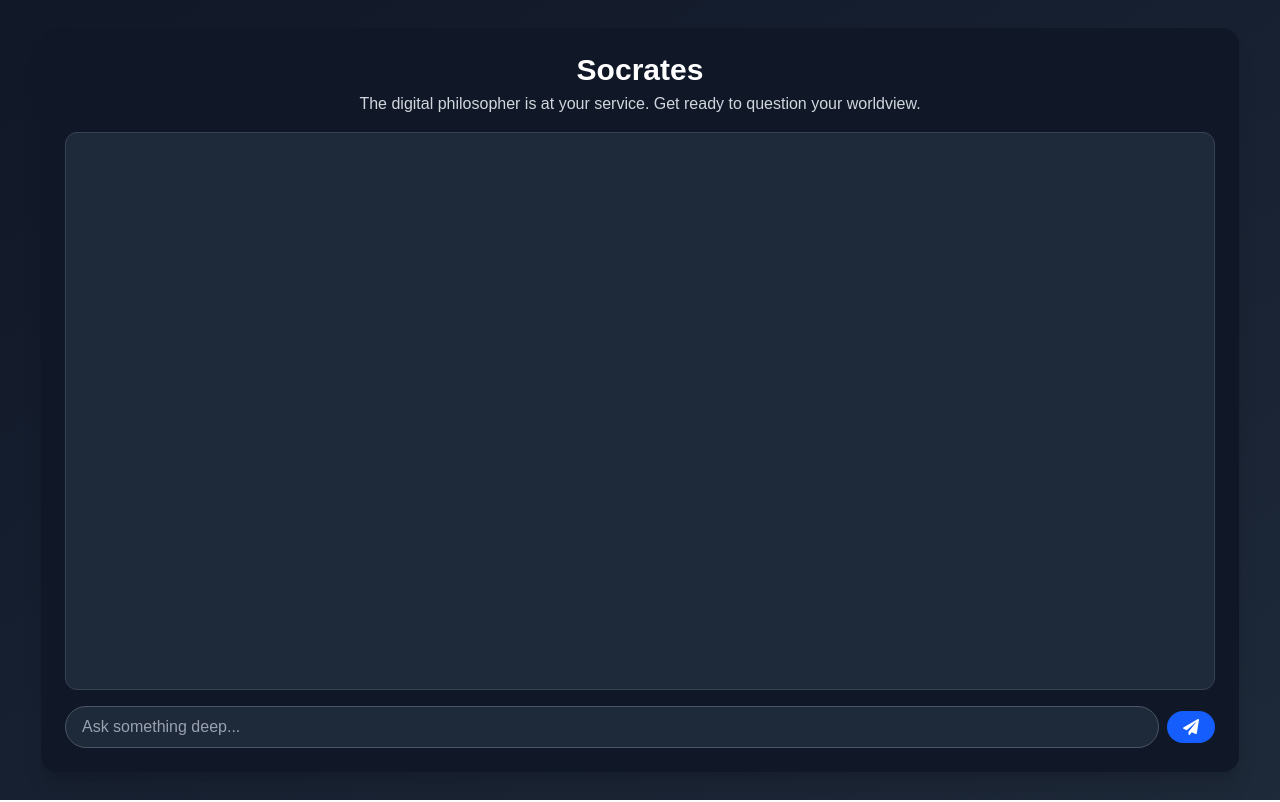
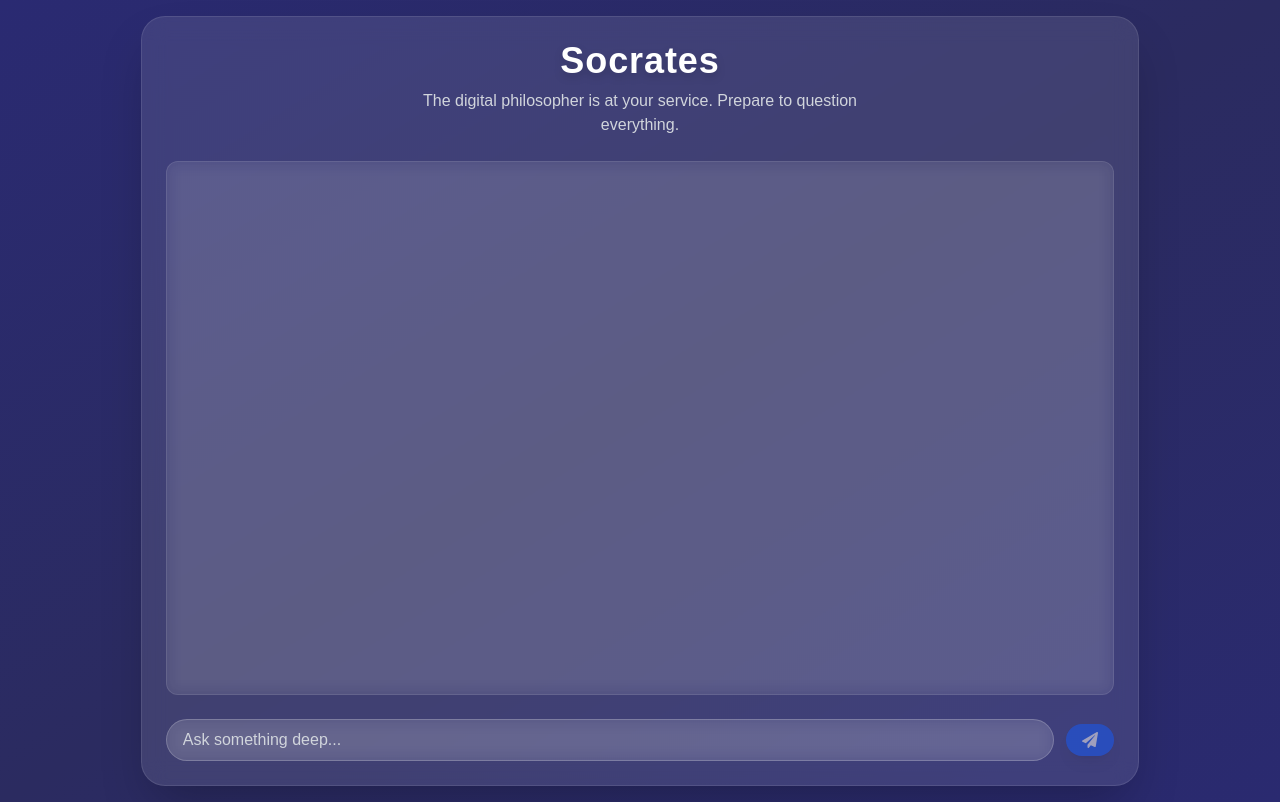
Before and after one commit to TheInfernitex/Socrates, a Next.js app: page / in a window 1280 px wide. Built offline with nearby package versions, Linux system fonts and the light colour scheme.

Commit message:
update ui

```diff
--- a/app/page.tsx
+++ b/app/page.tsx
@@ -121,24 +121,26 @@ export default function Home() {
   }, []);
 
   return (
-    <main className="min-h-screen bg-gradient-to-br from-gray-900 to-gray-800 flex items-center justify-center p-4 text-white">
+    <main className="min-h-screen bg-gradient-to-br from-[#2a2a72] via-[#2b2b60] to-[#2a2a70] flex items-center justify-center p-4 text-white font-sans">
       <Script src="https://js.puter.com/v2/" strategy="afterInteractive" />
 
       <div
         ref={wrapperRef}
-        className="bg-gray-900 rounded-2xl shadow-xl w-full max-w-[96%] p-6 flex flex-col space-y-4"
+        className="w-full sm:max-w-[80%] p-6 rounded-3xl bg-white/10 backdrop-blur-md shadow-2xl border border-white/10 flex flex-col space-y-6"
       >
         <div className="text-center">
-          <h1 className="text-3xl font-bold text-white">Socrates</h1>
-          <p className="text-gray-300 mt-1">
-            The digital philosopher is at your service. Get ready to question
-            your worldview.
+          <h1 className="text-4xl font-extrabold text-white tracking-wide drop-shadow-lg">
+            Socrates
+          </h1>
+          <p className="text-gray-300 mt-2 text-sm sm:text-base max-w-md mx-auto">
+            The digital philosopher is at your service. Prepare to question
+            everything.
           </p>
         </div>
 
         <div
           ref={messageContainerRef}
-          className="flex flex-col bg-gray-800 border border-gray-700 rounded-xl p-4 h-[70vh] overflow-y-auto space-y-4"
+          className="flex flex-col bg-white/5 border border-white/10 rounded-xl p-4 h-[60vh] sm:h-[65vh] overflow-y-auto space-y-4 backdrop-blur-sm"
         >
           {messages.map((msg, index) => (
             <div
@@ -152,16 +154,18 @@ export default function Home() {
               <div
                 className={`${
                   msg.role === "user"
-                    ? "bg-blue-600 text-white"
-                    : "bg-gray-700 text-gray-100"
-                } p-3 rounded-xl max-w-[80%] text-sm shadow`}
+                    ? "bg-blue-600"
+                    : "bg-white/10 border border-white/20"
+                } text-white px-4 py-2 rounded-xl text-sm shadow-md transition-all`}
               >
-                {msg.role === "socrates" ? (
-                  <GiGreekTemple className="text-gray-400 mt-1" />
-                ) : (
-                  <FaUser className="text-blue-300 mt-1" />
-                )}
-                {msg.content}
+                <div className="flex items-start gap-2">
+                  {msg.role === "socrates" ? (
+                    <GiGreekTemple className="text-yellow-400 mt-1 text-lg" />
+                  ) : (
+                    <FaUser className="text-blue-300 mt-1 text-base" />
+                  )}
+                  <span>{msg.content}</span>
+                </div>
               </div>
               <span className="text-xs text-gray-400 mt-1">
                 {msg.timestamp}
@@ -171,17 +175,17 @@ export default function Home() {
           <div ref={messagesEndRef} />
 
           {loading && (
-            <div className="self-start bg-gray-700 text-gray-400 p-3 rounded-xl max-w-[80%] text-sm italic shadow flex items-center gap-2">
+            <div className="self-start bg-white/10 text-gray-300 px-4 py-2 rounded-xl text-sm italic shadow-md border border-white/20 flex items-center gap-2">
               <FiLoader className="animate-spin" />
               Socrates is pondering...
             </div>
           )}
         </div>
 
-        <form onSubmit={handleSubmit} className="flex items-center gap-2">
+        <form onSubmit={handleSubmit} className="flex items-center gap-3">
           <input
             type="text"
-            className="flex-grow border border-gray-600 bg-gray-800 rounded-full pl-2 sm:px-4 py-2 focus:outline-none focus:ring-2 focus:ring-blue-500 text-white placeholder-gray-400"
+            className="flex-grow px-4 py-2 rounded-full bg-white/10 text-white placeholder-gray-300 border border-white/20 focus:outline-none focus:ring-2 focus:ring-blue-400 focus:bg-white/20 transition backdrop-blur-sm"
             placeholder="Ask something deep..."
             value={input}
             onChange={(e) => setInput(e.target.value)}
@@ -190,7 +194,7 @@ export default function Home() {
           <button
             type="submit"
             disabled={loading || !puterReady}
-            className="bg-blue-600 text-white px-4 py-2 rounded-full hover:bg-blue-700 transition flex items-center justify-center"
+            className="bg-blue-600 hover:bg-blue-700 transition px-4 py-2 rounded-full text-white shadow-lg flex items-center justify-center disabled:opacity-50"
           >
             {loading ? <FiLoader className="animate-spin" /> : <FaPaperPlane />}
           </button>
```
